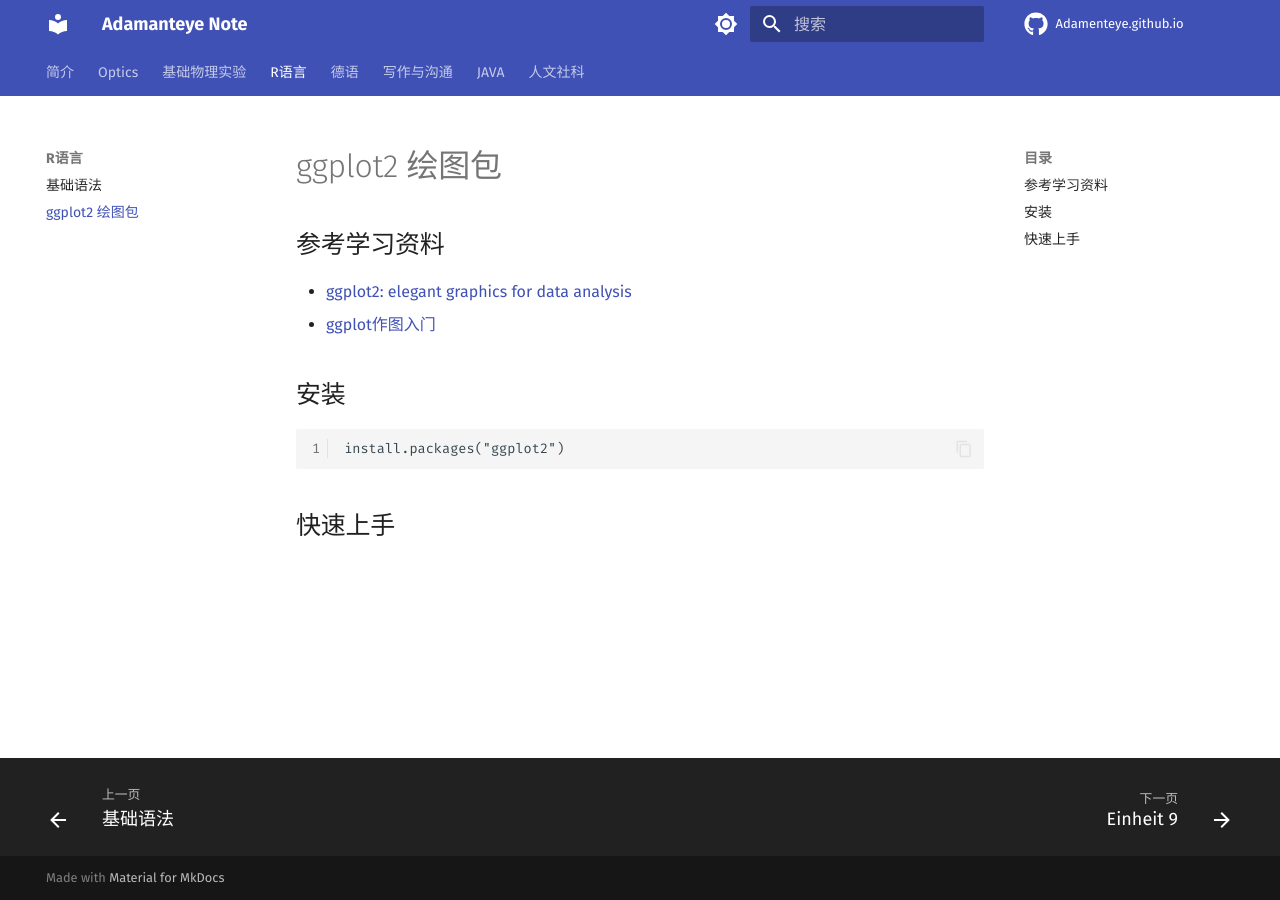
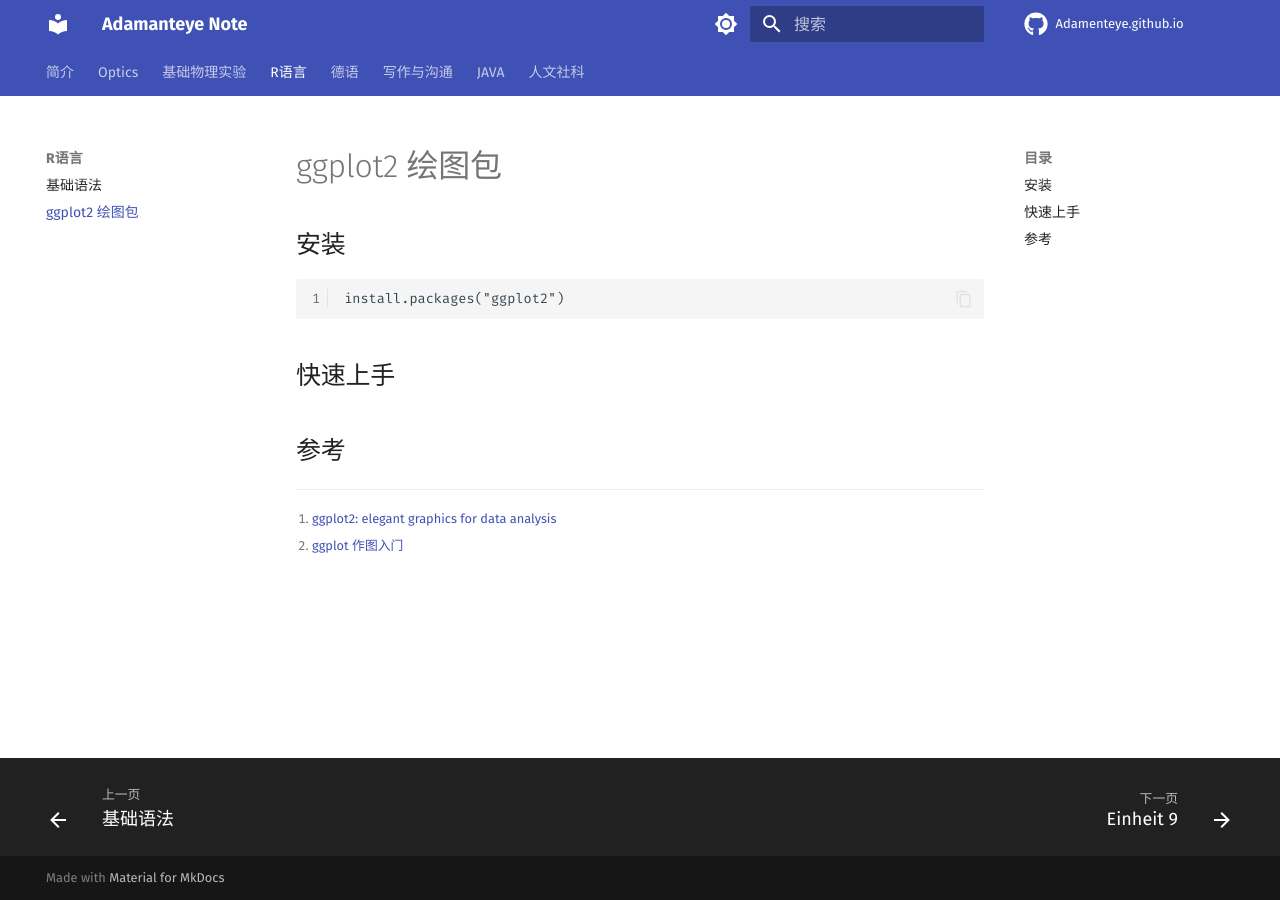
Before and after one commit to adamanteye/adamanteye.github.io, an MkDocs documentation site: the page built from docs/r/ggplot2.md, in a window 1280 px wide. Built offline with MkDocs 1.6.1 and Material for MkDocs 9.7.7, drawn with Linux system fonts in a browser that asks for light colours; comment, search, counter and statistics services are not loaded.

```diff
--- a/docs/r/ggplot2.md
+++ b/docs/r/ggplot2.md
@@ -1,7 +1,7 @@
-## 参考学习资料
 
-- [ggplot2: elegant graphics for data analysis](https://ggplot2-book.org/)
-- [ggplot作图入门](https://www.math.pku.edu.cn/teachers/lidf/docs/Rbook/html/_Rbook/ggplot2.html)
+
+[^1]: [ggplot2: elegant graphics for data analysis](https://ggplot2-book.org/)
+[^2]: [ggplot 作图入门](https://www.math.pku.edu.cn/teachers/lidf/docs/Rbook/html/_Rbook/ggplot2.html)
 
 ## 安装
 
--- a/mkdocs.yml
+++ b/mkdocs.yml
@@ -58,6 +58,9 @@ theme:
   plugins:
   - search:
       separator: '[\s\u200b\-]'
+  - git-revision-date-localized:
+      enable_creation_date: true
+      locale: zh
 
 extra_javascript:
   - javascripts/mathjax.js
```
Also changed, not shown: other parts of docs/r/ggplot2.md (+2 -0 lines), docs/r/basics.md (+3 -3 lines), docs/social-sci/modern-history.md (+10 -0 lines), 3 other files.
